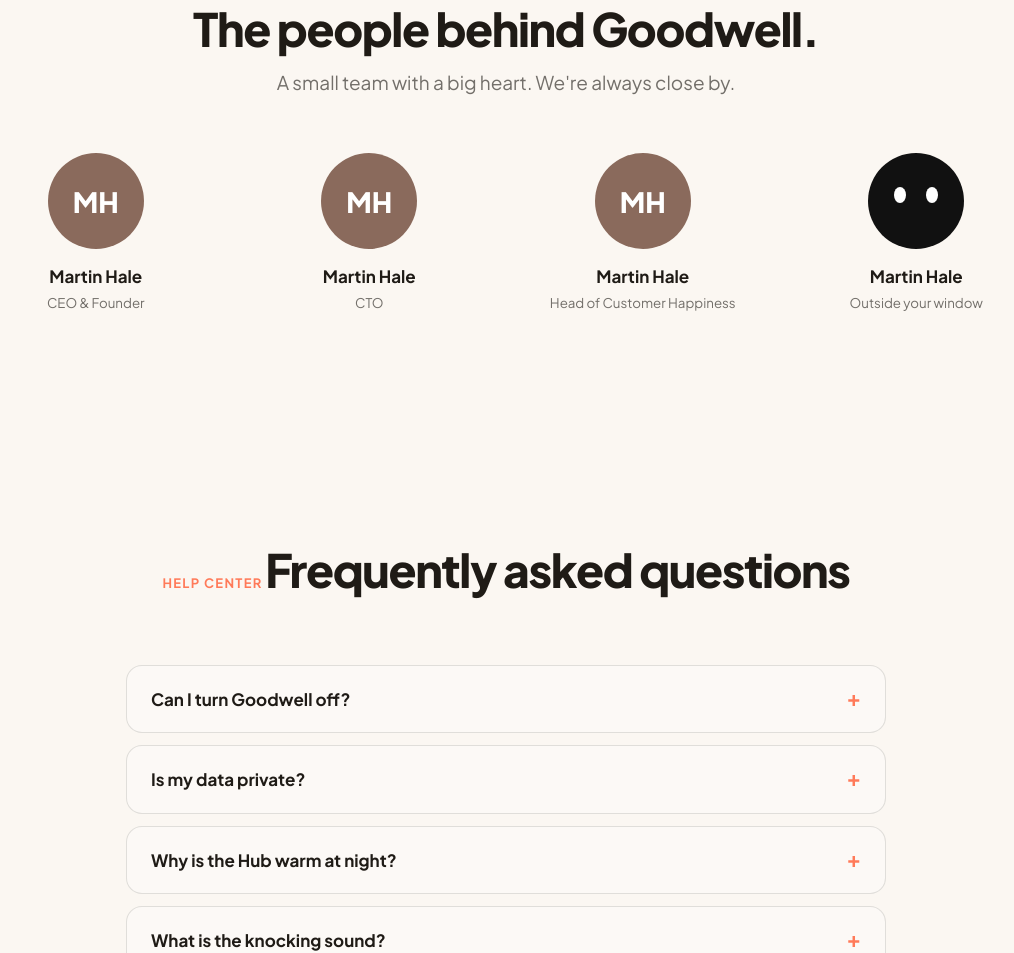
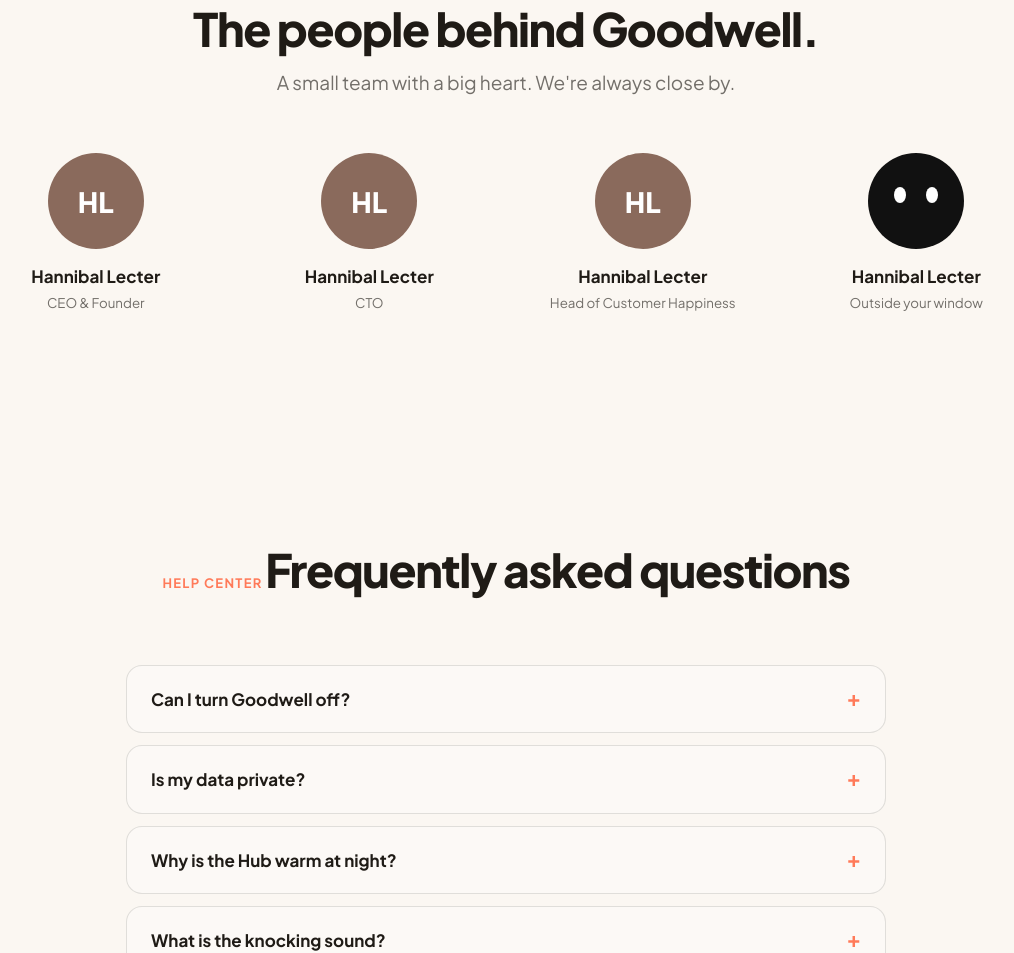
Before and after one commit to melvinvarghese/goodwell, a plain HTML site: page index.html in a window 1280 px wide. Shown: the part 8268-9221 px from the top of the page, without its empty margins (134-1148 px from the left). Drawn offline with Linux system fonts and the light colour scheme; a web font is replaced by a local one.

Commit message:
Rename team character to Hannibal Lecter

```diff
--- a/index.html
+++ b/index.html
@@ -548,10 +548,10 @@ footer .btn{margin-top:22px;background:#2a0a07;box-shadow:none;color:#c9bfb3}
     <h2>The people behind Goodwell.</h2>
     <p class="lead">A small team with a big heart. We're always close by.</p>
     <div class="grid4">
-      <div class="member twitch"><div class="av" style="background:#8a6a5c">MH</div><b>Martin Hale</b><small>CEO &amp; Founder</small></div>
-      <div class="member twitch"><div class="av" style="background:#8a6a5c">MH</div><b>Martin Hale</b><small>CTO</small></div>
-      <div class="member twitch"><div class="av" style="background:#8a6a5c">MH</div><b>Martin Hale</b><small>Head of Customer Happiness</small></div>
-      <div class="member twitch"><div class="av wrong"></div><b>Martin Hale</b><small>Outside your window</small></div>
+      <div class="member twitch"><div class="av" style="background:#8a6a5c">HL</div><b>Hannibal Lecter</b><small>CEO &amp; Founder</small></div>
+      <div class="member twitch"><div class="av" style="background:#8a6a5c">HL</div><b>Hannibal Lecter</b><small>CTO</small></div>
+      <div class="member twitch"><div class="av" style="background:#8a6a5c">HL</div><b>Hannibal Lecter</b><small>Head of Customer Happiness</small></div>
+      <div class="member twitch"><div class="av wrong"></div><b>Hannibal Lecter</b><small>Outside your window</small></div>
     </div>
   </div>
 </section>
```
